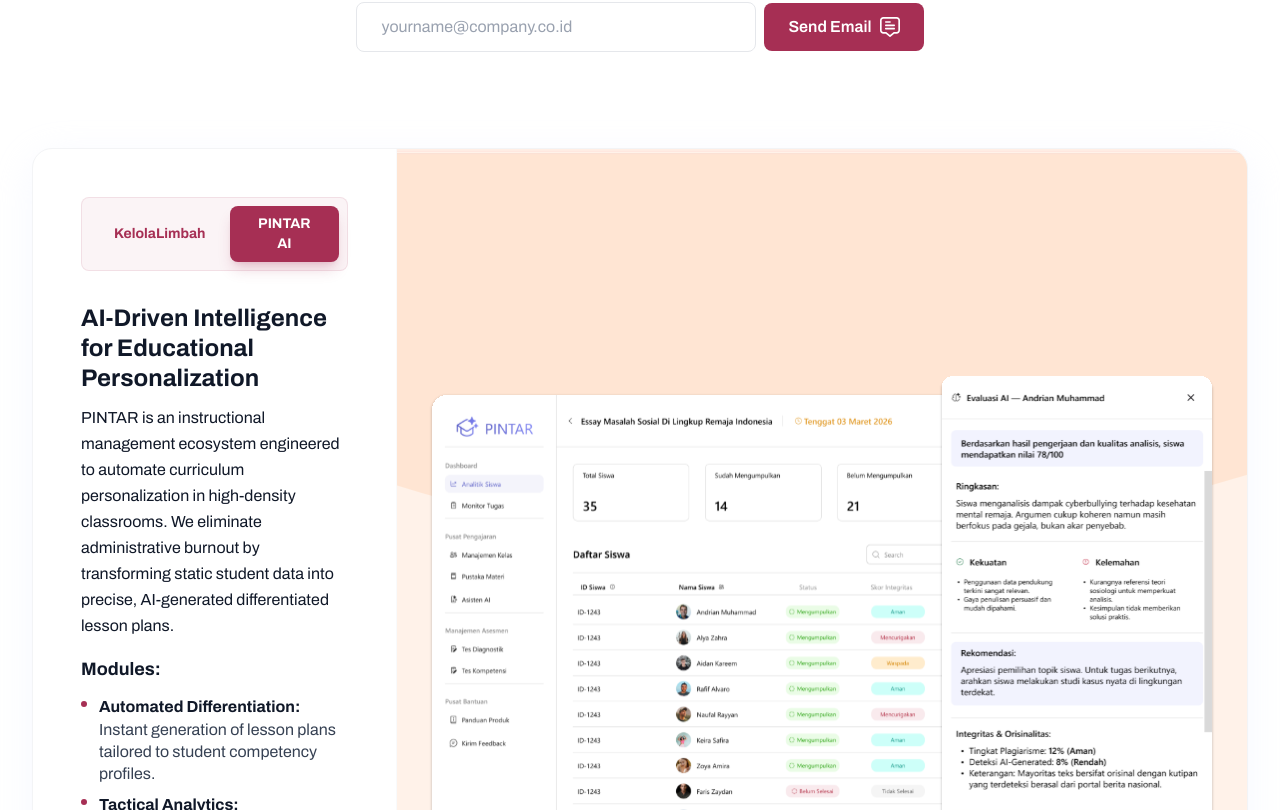
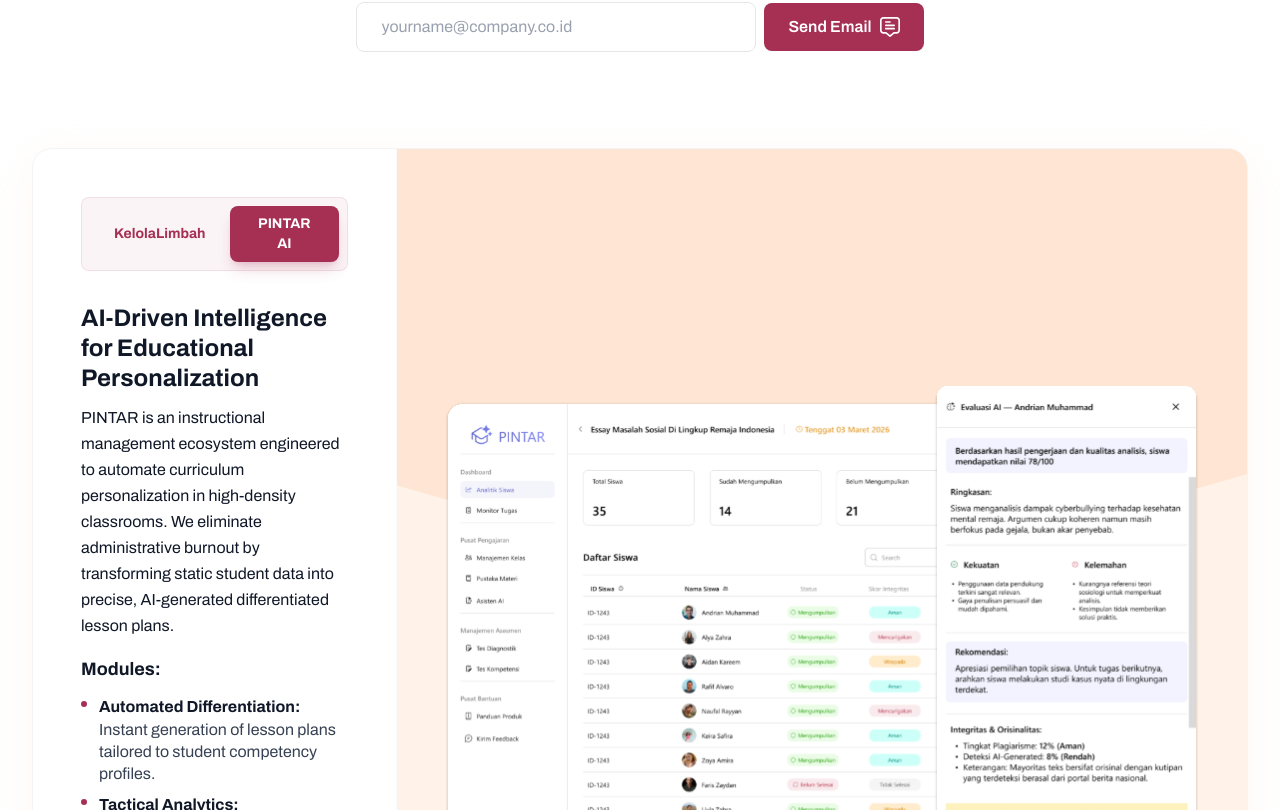
Before and after one commit to powernet-solution/powernet-profile, a Next.js app: page /products in a window 1280 px wide. Shown: the part 330-1140 px from the top of the page. Built offline with nearby package versions, Linux system fonts and the light colour scheme.

Commit message:
update products

```diff
--- a/app/products/page.tsx
+++ b/app/products/page.tsx
@@ -9,7 +9,7 @@
 import Image from "next/image";
 import KelolaBG from "@/public/image/products/kelolabg.svg";
 import KelolaMockup from "@/public/image/products/kelolamockup.svg";
-import PintarBG from "@/public/image/products/pintarbg.svg";
+import PintarBG from "@/public/image/products/Frame 52215.svg";
 import PintarMockup from "@/public/image/products/pintarmockup.svg";
 
 const productImages = {
@@ -81,7 +81,7 @@
 
             <section className="pb-24 px-4 md:px-8">
                 <div className="container mx-auto max-w-[1600px]">
-                    <div className={`bg-white rounded-[20px] border border-gray-100 overflow-hidden transition-all duration-500 shadow-[0_10px_40px_rgba(0,0,0,0.05)] ${activeProduct === "limbah" ? "shadow-[#FAEAB0]/40" : "shadow-[#f0f4ff]/60"}`}>
+                    <div className={`bg-white rounded-[20px] border border-gray-100 overflow-hidden transition-all duration-500 shadow-[0_10px_40px_rgba(0,0,0,0.05)] ${activeProduct === "limbah" ? "shadow-[#FAEAB0]/40" : "shadow-[#FFF2E9]/60"}`}>
                         <div className="grid grid-cols-1 lg:grid-cols-[1.5fr_3.5fr] items-stretch">
                             {/* Left Column: Container/Content */}
                             <div className="p-6 md:p-10 lg:p-12 flex flex-col justify-start border-r border-gray-50 h-full">
@@ -153,14 +153,14 @@
                                                 src={productImages[activeProduct].bg}
                                                 alt="background"
                                                 fill
-                                                className="object-cover"
+                                                className="object-cover scale-[1.02]"
                                             />
                                         </motion.div>
                                     </AnimatePresence>
                                 </div>
 
                                 {/* Mockup Layer */}
-                                <div className="relative z-10 w-full h-auto px-4 md:px-6 lg:px-8">
+                                <div className="relative z-10 w-full h-full p-6 md:p-10 lg:p-12">
                                     <AnimatePresence mode="wait">
                                         <motion.div
                                             key={`${activeProduct}-mockup`}
@@ -168,11 +168,13 @@
                                             animate={{ opacity: 1, scale: 1, y: 0 }}
                                             exit={{ opacity: 0, scale: 1.05, y: -10 }}
                                             transition={{ duration: 0.4 }}
+                                            className="w-full h-full relative"
                                         >
                                             <Image
                                                 src={productImages[activeProduct].mockup}
                                                 alt="Product Mockup"
-                                                className="w-full h-auto block"
+                                                fill
+                                                className="object-contain"
                                             />
                                         </motion.div>
                                     </AnimatePresence>
```
Also changed, not shown: public/image/products/Frame 52215.svg (added).
